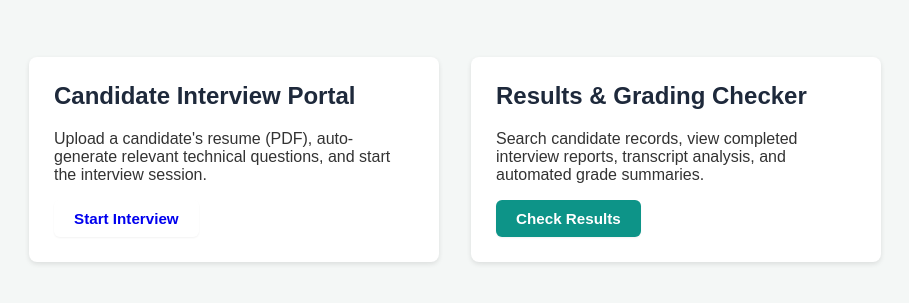
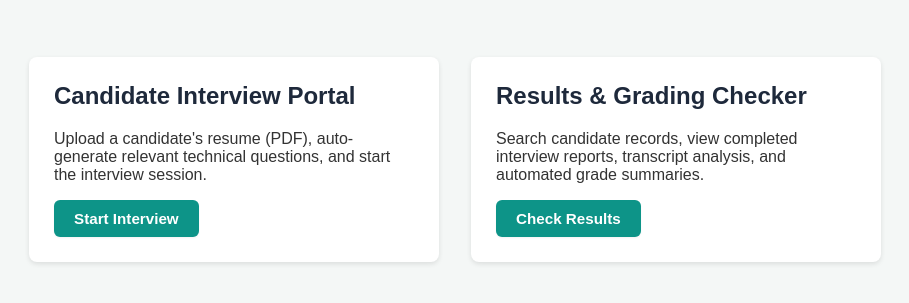
Before and after one commit to ngminhhoang2006/AI-Interviewer-Project, a Flask app: template templates/home.html in a window 1280 px wide. Shown: the part 274-577 px from the top of the page, without its empty margins (185-1094 px from the left). Run offline with Flask 3, Linux system fonts and the light colour scheme; the template is opened without the code that fills it, so the values that code supplies are empty; some libraries are stand-ins or nearby versions.

Commit message:
Add files via upload

```diff
--- a/templates/home.html
+++ b/templates/home.html
@@ -16,7 +16,7 @@
     <div class="card">
         <h2>Candidate Interview Portal</h2>
         <p>Upload a candidate's resume (PDF), auto-generate relevant technical questions, and start the interview session.</p>
-        <a href="/interview_portal" class="btn">Start Interview</a>
+        <a href="/interview_portal" class="btn btn-secondary">Start Interview</a>
     </div>
 
     <div class="card">
--- a/templates/index.html
+++ b/templates/index.html
@@ -54,7 +54,9 @@
                 </div>
             </div>
 
-            <button id="btnGenerate" class="btn btn-teal btn-lg">Generate Questions & Start Interview</button>
+            <div style="text-align: center;">
+                <button id="btnGenerate" class="btn btn-teal btn-lg">Generate Questions & Start Interview</button>
+            </div>
         </div>
 
         <div id="status" class="loading-state"></div>
--- a/templates/interview.html
+++ b/templates/interview.html
@@ -291,6 +291,12 @@
             return;
         }
 
+        // Ask for confirmation before proceeding
+        const isConfirmed = confirm("Are you sure you want to submit this answer?");
+        if (!isConfirmed) {
+            return;
+        }
+
         document.getElementById("status").innerText = "Processing answer...";
 
         if (!isFollowUp) {
```
